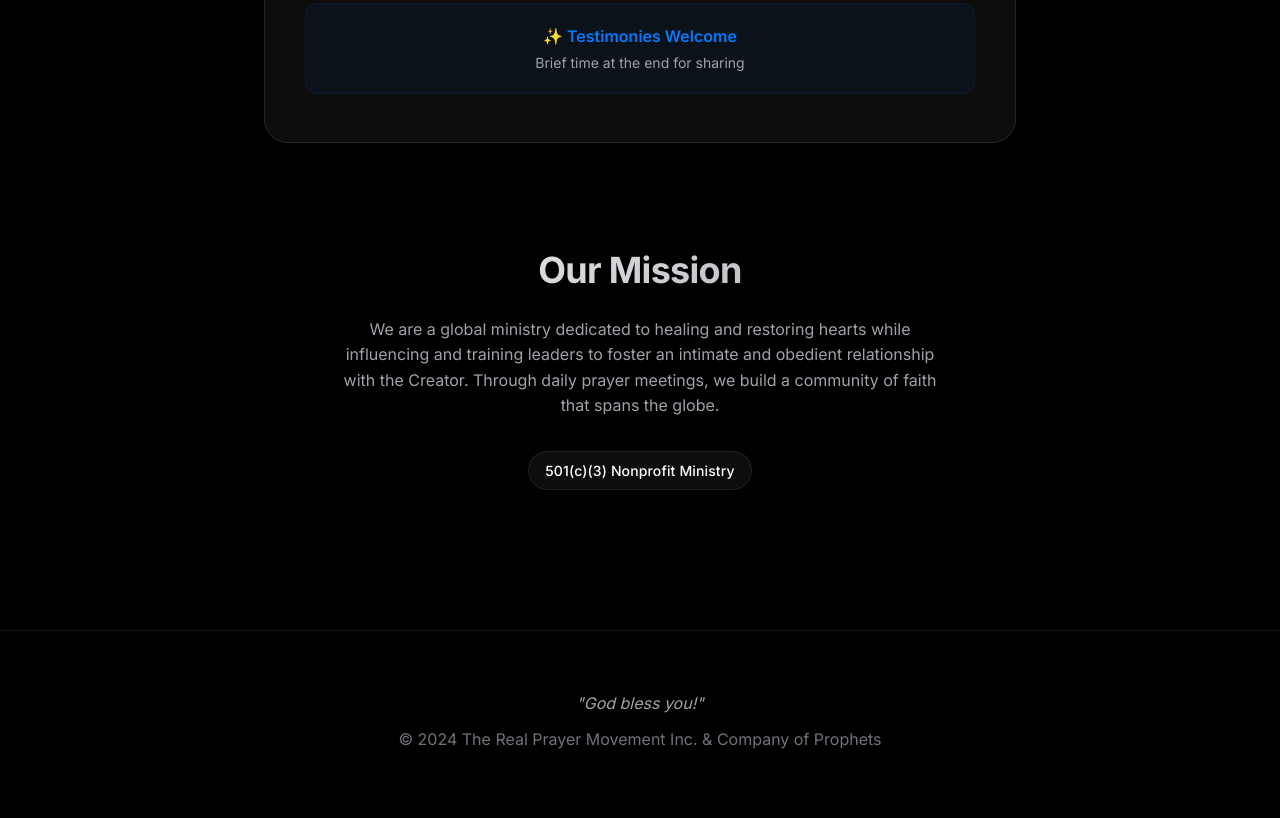
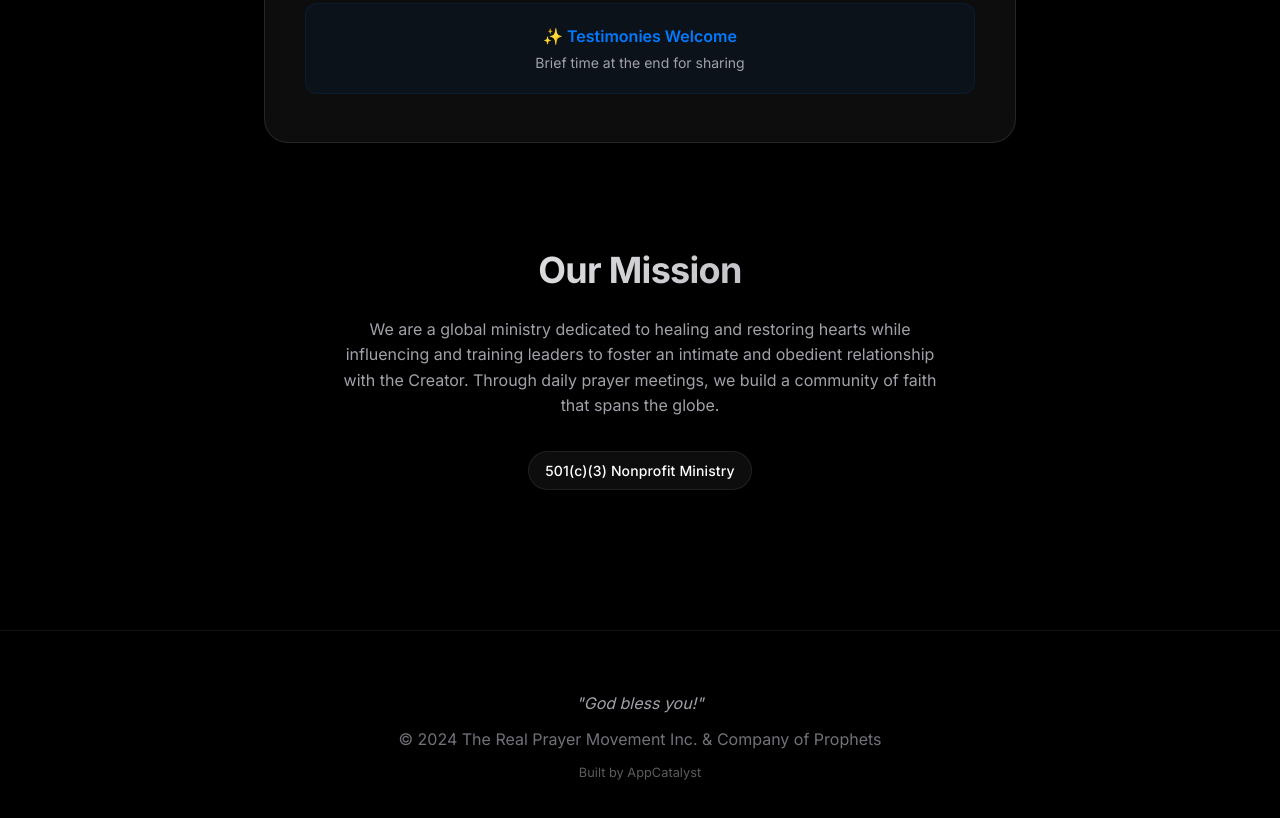
Before and after one commit to CardChase151/RPM, a plain HTML site: page index.html in a window 1280 px wide. Shown: the part 1463-2281 px from the top of the page. Before the commit the page ends 2254 px from the top, so only its background shows below. Drawn offline with Linux system fonts and the light colour scheme.

Commit message:
Add AppCatalyst backlink to RPM footer
Added "Built by AppCatalyst" link in footer for SEO backlinking.

🤖 Generated with [Claude Code](https://claude.com/claude-code)

Co-Authored-By: Claude <noreply@anthropic.com>

```diff
--- a/index.html
+++ b/index.html
@@ -553,6 +553,11 @@
         <div class="container">
             <p class="footer-blessing">"God bless you!"</p>
             <p>&copy; 2024 The Real Prayer Movement Inc. & Company of Prophets</p>
+            <p style="margin-top: 12px; font-size: 0.8rem; opacity: 0.6;">
+                <a href="https://appcatalyst.org" target="_blank" rel="noopener noreferrer" style="color: rgba(255, 255, 255, 0.6); text-decoration: none; transition: opacity 0.2s ease;" onmouseover="this.style.opacity='1'" onmouseout="this.style.opacity='0.6'">
+                    Built by AppCatalyst
+                </a>
+            </p>
         </div>
     </footer>
 
```
